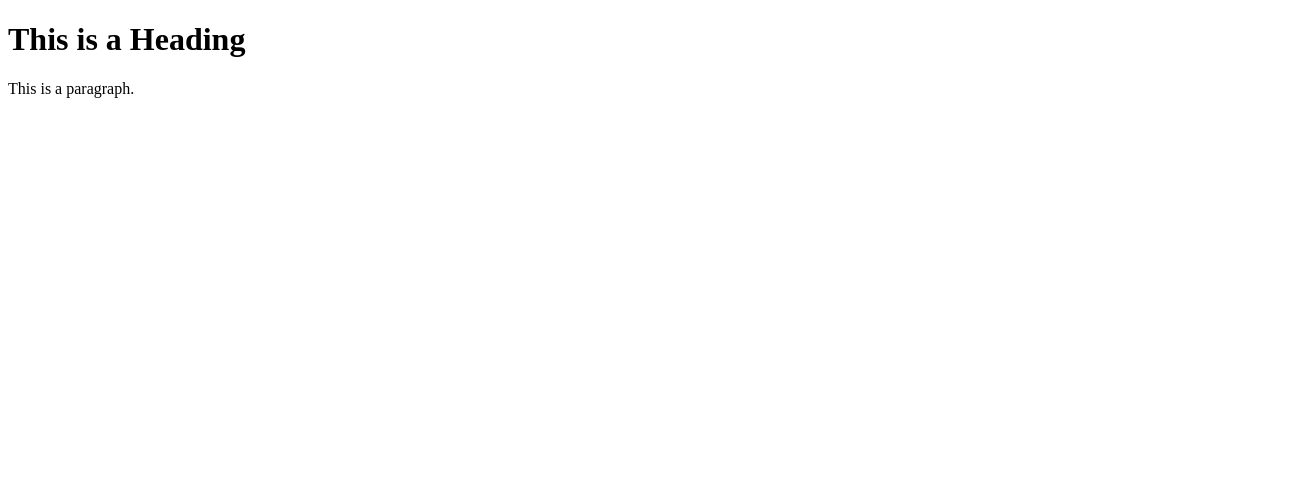
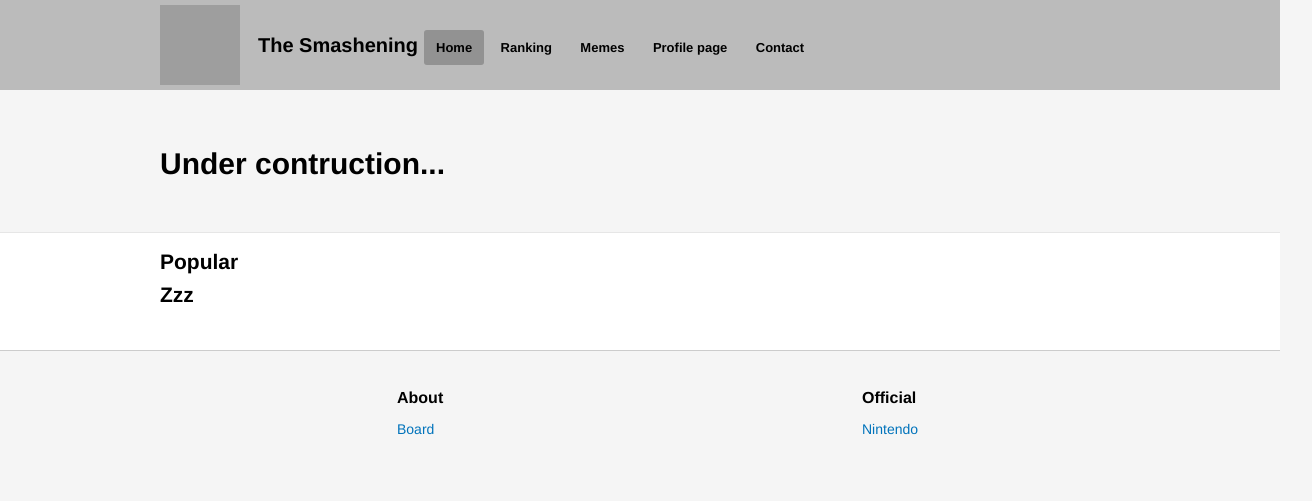
Before and after one commit to TheRealSmashening/TheRealSmashening.github.io, a plain HTML site: page index.html in a window 1280 px wide. Shown: the whole page, 1312 px wide, since content can reach past the window. Drawn offline with Linux system fonts and the light colour scheme; grey boxes are pictures that could not be loaded.

Commit message:
Updating the index file is also important of course

```diff
--- a/index.html
+++ b/index.html
@@ -1,12 +1,108 @@
- <!DOCTYPE html>
+<!DOCTYPE html>
 <html>
-<head>
-<title>Page Title</title>
-</head>
-<body>
+  <head>
+    <title>The Smashening</title>
+    <meta http-equiv="Content-Type" content="text/html; charset=UTF-8">
+    <link rel="stylesheet" type="text/css" href="css/main_file.css" />
+    <link rel="shortcut icon" href="https://2static1.fjcdn.com/thumbnails/comments/The+shadow+on+the+table+look+like+the+super+smash+_df241dd8cbeb06c26cc6a143256d06c3.png">
 
-<h1>This is a Heading</h1>
-<p>This is a paragraph.</p>
+  </head>
+  <body class="ytype u-text-large">
+    <div id="wrap">
+      <div class="main-header main-content-wrap main-header--slim">
+        <div class="main-header_wrapper">
+          <div class="content-container">
+            <div class="arrange arrange--18 arrange--middle main-header_arrange">
+              <div class="arrange_unit main-header--full_arrange_unit">
+                <div class="main-header_logo" id="logo">
+                  <a href="index.html">The Smashening</a>
+                </div>
+              </div>
+              <div class="arrange_unit u-nowrap">
+                <h2 class="main-header_title"><span>The Smashening</span></h2>
+              </div>
+              <div class="arrange_unit arrange_unit--fill align-middle main-header--full_arrange_unit main-header_search-container">
+                <div class="main-header_nav u-nowrap responsive-hidden-medium">
+                  <div id="header-nav">
+                    <ul class="header-nav">
+                      <li class="header-nav_item">
+                        <div class="header-nav_link_container">
+                          <a class="header-nav_link tabon" href="index.html">Home</a>
+                        </div>
+                      </li>
+                      <li class="header-nav_item">
+                        <div class="header-nav_link_container">
+                          <a class="header-nav_link" href="Ranking.html">Ranking</a>
+                        </div>
+                      </li>
+                      <li class="header-nav_item">
+                        <div class="header-nav_link_container">
+                          <a class="header-nav_link" href="Memes.html">Memes</a>
+                        </div>
+                      </li>
+                      <li class="header-nav_item">
+                        <div class="header-nav_link_container">
+                          <a class="header-nav_link" href="Profile Page.html">Profile page</a>
+                        </div>
+                      </li>
+                      <li class="header-nav_item">
+                        <div class="header-nav_link_container">
+                          <a class="header-nav_link" href="Contact.html">Contact</a>
+                        </div>
+                      </li>
+                    </ul>
+                  </div>
+                </div>
+              </div>
+            </div>
+          </div>
+        </div>
+      </div>
 
-</body>
+	  <div class="top-shelf top-shelf-grey">
+        <div class="content-container">
+          <h1>Under contruction...</h1>
+        </div>
+      </div>
+
+      <div class="y-container y-container--standard-page">
+        <div class="projects y-container_content clearfix">
+          <h2>Popular</h2>
+          <div class="featured"></div>
+
+          <h2>Zzz</h2>
+          <div class="not-featured"></div>
+        </div>
+      </div>
+
+      <div class="main-content-wrap main-content-wrap--separated">
+        <div class="content-container">
+          <div class="main-footer">
+            <div class="main-footer_section main-footer_menu arrange arrange--equal arrange--30 arrange--stack-small u-sm-space-b0">
+              <div class="main-footer_item arrange_unit">
+                <div class="footer-menu responsive-hidden-small">
+                  <h3 class="footer-menu_header">About</h3>
+                  <ul class="footer-menu_list">
+                    <li class="footer-menu_item">
+                      <a href="index.html">Board</a>
+                    </li>
+                  </ul>
+                </div>
+              </div>
+              <div class="main-footer_item arrange_unit">
+                <div class="footer-menu responsive-hidden-small">
+                  <h3 class="footer-menu_header">Official</h3>
+                  <ul class="footer-menu_list">
+                    <li class="footer-menu_item">
+                      <a href="index.html">Nintendo</a>
+                    </li>
+                  </ul>
+                </div>
+              </div>
+            </div>
+          </div>
+        </div>
+      </div>
+    </div>
+  </body>
 </html>
```
